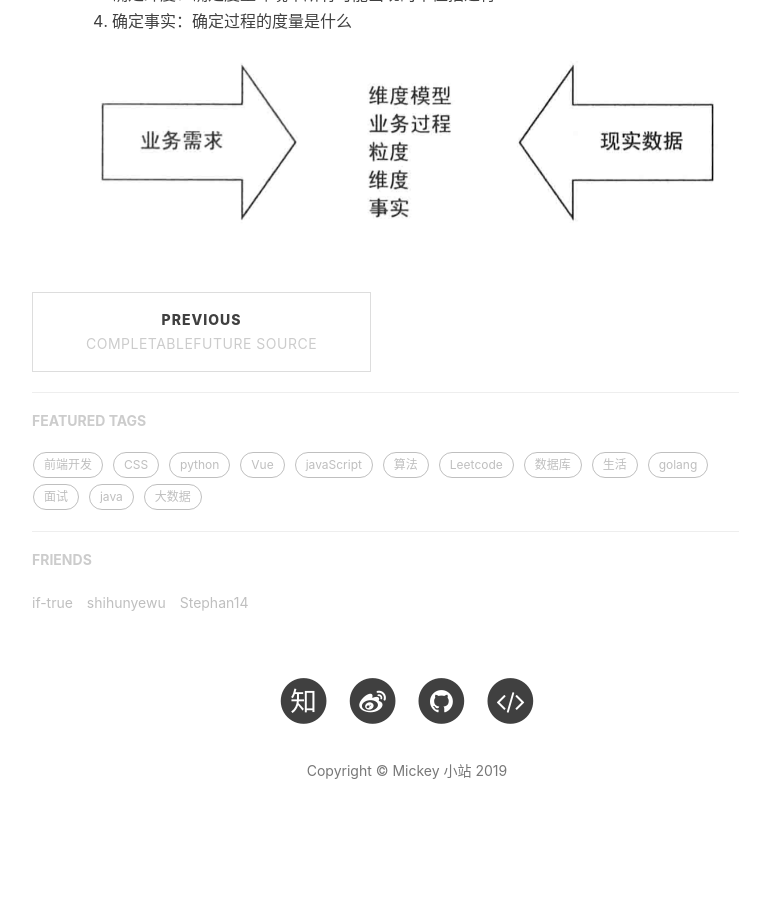
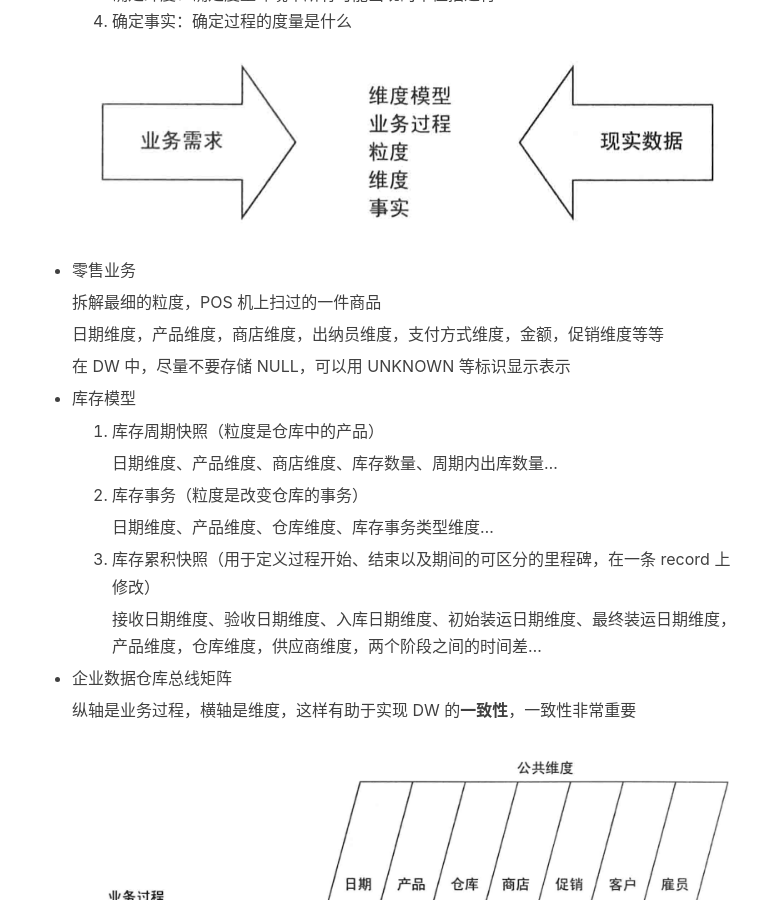
Before and after one commit to mickey0524/mickey0524.github.io, a Jekyll site: the page built from _posts/2019-08-24-dw-methodology.md, in a window 1280 px wide and 900 px high, scrolled down 790 px. Shown: the whole window, without its empty margins (233-1003 px from the left). Built offline with Jekyll 4.4.1, drawn with Linux system fonts in a browser that asks for light colours; nearby versions of some CDN libraries; comment, search, counter and statistics services are not loaded; before the commit the page ends 1637 px from its top, so only the background shows below that.

Commit message:
feat(dw): update dw

```diff
--- a/_posts/2019-08-24-dw-methodology.md
+++ b/_posts/2019-08-24-dw-methodology.md
@@ -19,3 +19,31 @@ tags:
     4. 确定事实：确定过程的度量是什么
 
     ![dw_1](/img/in-post/dw-methodology/dw_1.png)
+
+* 零售业务
+
+	拆解最细的粒度，POS 机上扫过的一件商品
+
+	日期维度，产品维度，商店维度，出纳员维度，支付方式维度，金额，促销维度等等
+
+	在 DW 中，尽量不要存储 NULL，可以用 UNKNOWN 等标识显示表示
+
+* 库存模型
+
+	1. 库存周期快照（粒度是仓库中的产品）
+
+		日期维度、产品维度、商店维度、库存数量、周期内出库数量...
+
+	2. 库存事务（粒度是改变仓库的事务）
+
+		日期维度、产品维度、仓库维度、库存事务类型维度...
+
+	3. 库存累积快照（用于定义过程开始、结束以及期间的可区分的里程碑，在一条 record 上修改）
+
+		接收日期维度、验收日期维度、入库日期维度、初始装运日期维度、最终装运日期维度，产品维度，仓库维度，供应商维度，两个阶段之间的时间差...
+
+* 企业数据仓库总线矩阵
+
+	纵轴是业务过程，横轴是维度，这样有助于实现 DW 的**一致性**，一致性非常重要
+
+	![dw_2](/img/in-post/dw-methodology/dw_2.png)
```
Also changed, not shown: img/in-post/dw-methodology/dw_2.png (added).
